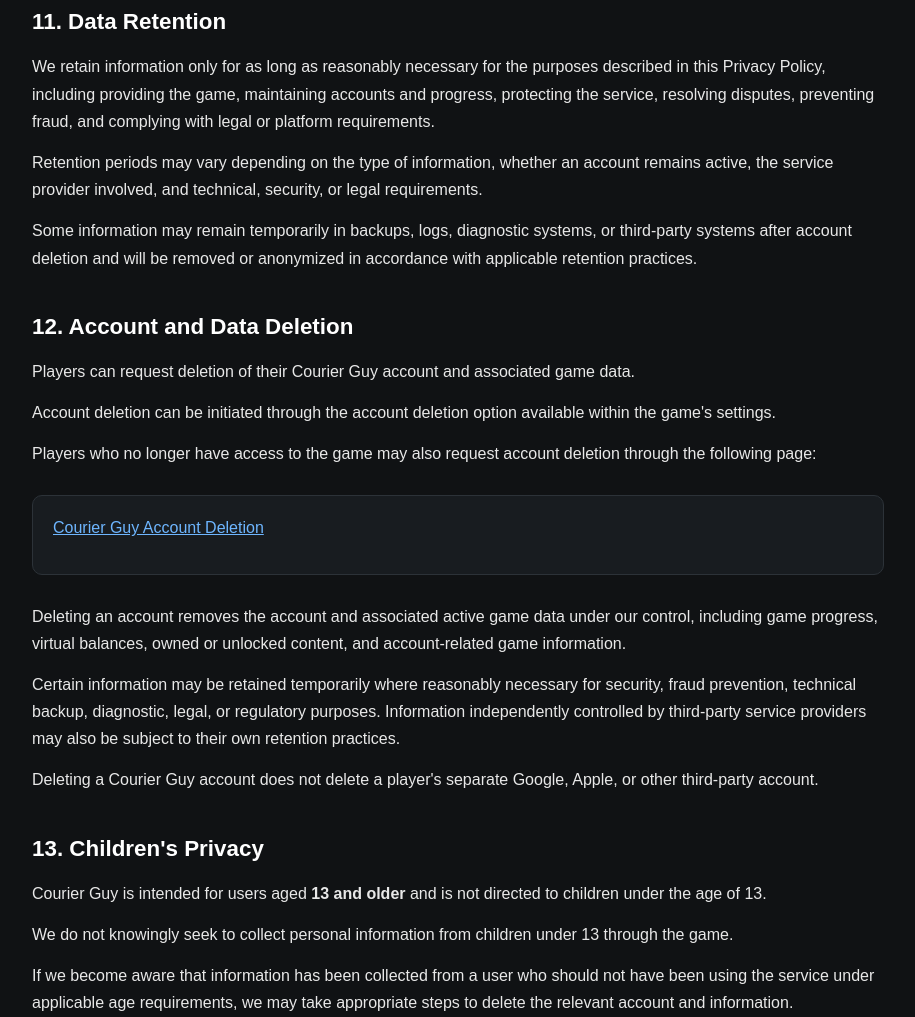
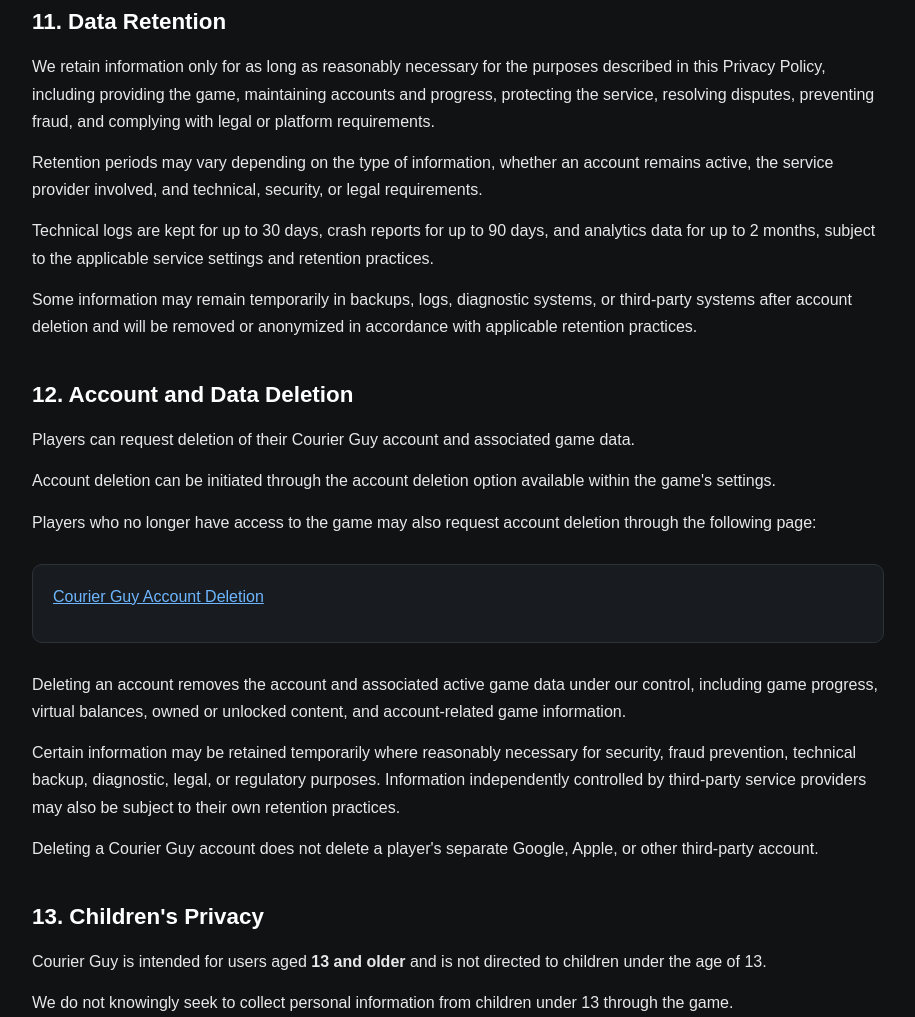
Before and after one commit to madbudgie/courier-guy-privacy, a plain HTML site: page index.html in a window 1280 px wide. Shown: the part 5136-6153 px from the top of the page, without its empty margins (182-1097 px from the left). Drawn offline with Linux system fonts and the light colour scheme.

Commit message:
Update retention information in index.html
Added retention period details for technical logs, crash reports, and analytics data.

```diff
--- a/index.html
+++ b/index.html
@@ -556,6 +556,12 @@
       </p>
 
       <p>
+        Technical logs are kept for up to 30 days, crash reports for up to
+        90 days, and analytics data for up to 2 months, subject to the
+        applicable service settings and retention practices.
+      </p>
+
+      <p>
         Some information may remain temporarily in backups, logs, diagnostic
         systems, or third-party systems after account deletion and will be
         removed or anonymized in accordance with applicable retention
```
